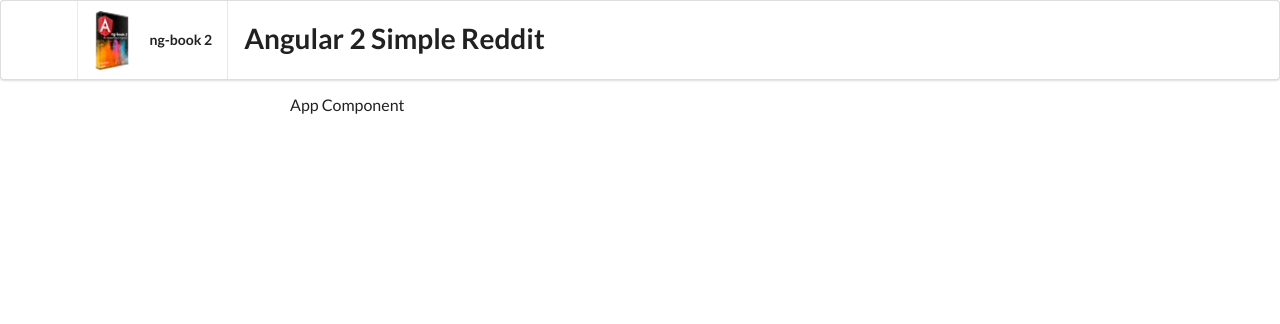
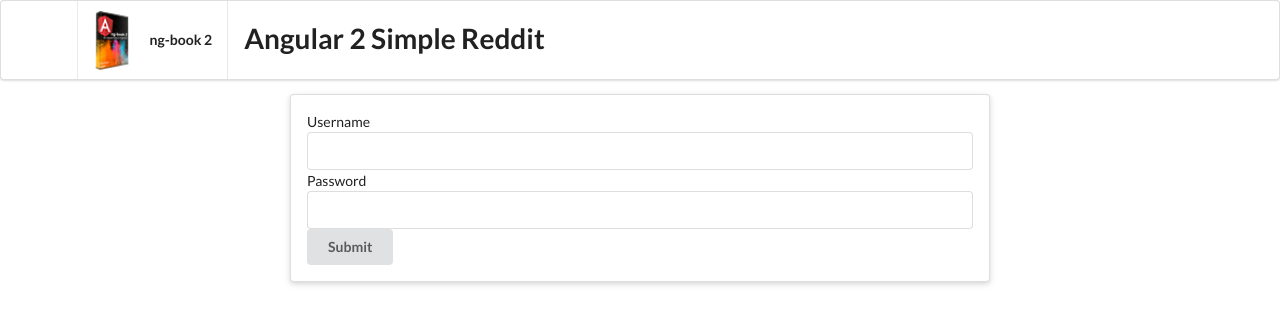
Before and after one commit to anshulrts/AngularBook, an Angular app: page / in a window 1280 px wide. Shown: the top 324 px of the page. Built offline with nearby package versions, Linux system fonts and the light colour scheme.

Commit message:
Basic Reactive Form - We define a form of type FormGroup in component. - We then add several formControl in it. - In the view, inside the form tag, we are saying that instead of default form Group, use our custom provided form group

```diff
--- a/src/app/app.component.html
+++ b/src/app/app.component.html
@@ -1 +1,26 @@
-<p>App Component</p>
+<div class="ui raised segment">
+    <form
+        [formGroup]="myForm"
+        (ngSubmit)="onSubmit(myForm)"
+        class="ui form"
+    >
+        <label for="username">Username</label>
+        <input
+            formControlName = "username"
+            id="username"
+            type="text"
+        >
+
+        <label for="password">Password</label>
+        <input
+            formControlName="password"
+            id="password"
+            type="text"
+        >
+
+        <button type="submit" class="ui button">Submit</button>
+
+
+
+    </form>
+</div>
--- a/src/app/app.component.ts
+++ b/src/app/app.component.ts
@@ -1,4 +1,5 @@
 import { Component } from '@angular/core';
+import { FormControl, FormGroup } from '@angular/forms';
 
 @Component({
   selector: 'app-root',
@@ -6,5 +7,19 @@ import { Component } from '@angular/core';
   styleUrls: ['./app.component.css']
 })
 export class AppComponent {
-  title = 'AngularBook';
+    title = 'AngularBook';
+
+    myForm: FormGroup;
+
+    constructor() {
+        this.myForm = new FormGroup({
+            username: new FormControl(),
+            password: new FormControl()
+        });
+    }
+
+    onSubmit(f: any): void {
+        console.log(f);
+    }
+
 }
```
